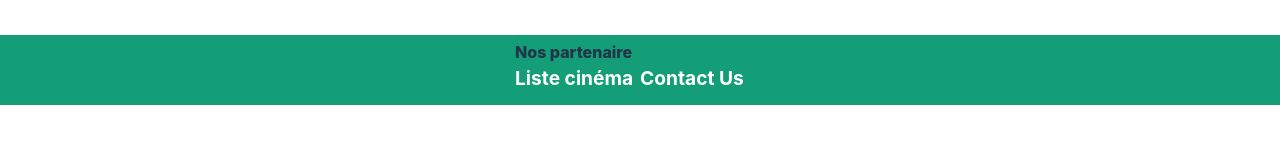
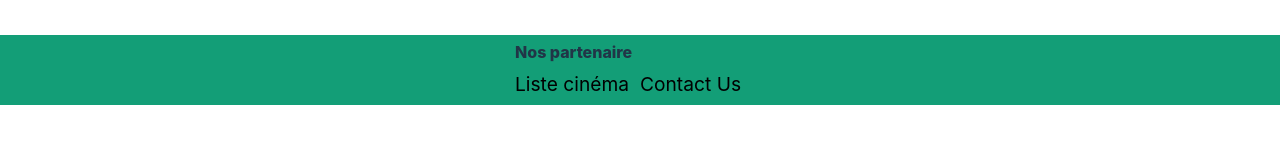
Before and after one commit to NgamyGianni/projetTPalt, a React (Vite) app in the folder Front/ticket/: page / in a window 1280 px wide. Shown: the part 641-784 px from the top of the page. Built offline with nearby package versions, Linux system fonts and the light colour scheme; no server answers.

Commit message:
update reservation

```diff
--- a/Front/ticket/src/components/footer/footer.css
+++ b/Front/ticket/src/components/footer/footer.css
@@ -25,20 +25,27 @@
     width:calc(100%-3px);
     height: calc(40%-5px);
     font-weight: 800;
+    margin-bottom: 0;
     /* background-color: azure; */
 }
 .description-footer .links{
     width: calc(100%-3px);
-    height: calc(40%-5px);
+    height: 40px;
     font-weight: 800;
     /* background-color: azure; */
     display: flex;
-    justify-content: space-between;
+    justify-content: flex-start;
     flex-direction: row;
     /* margin: 0 auto; */
 }
-  .links link{
-    width: 40%;
-    height: 100%;
+  .links .link{
+    width: 100%;
+    height: 20px;
+    display: block;
     color: black;
+    /* background-color: red; */
+    font-weight: 400;
 }
+.link:hover{
+    color:rgb(107, 107, 189);
+}
```
